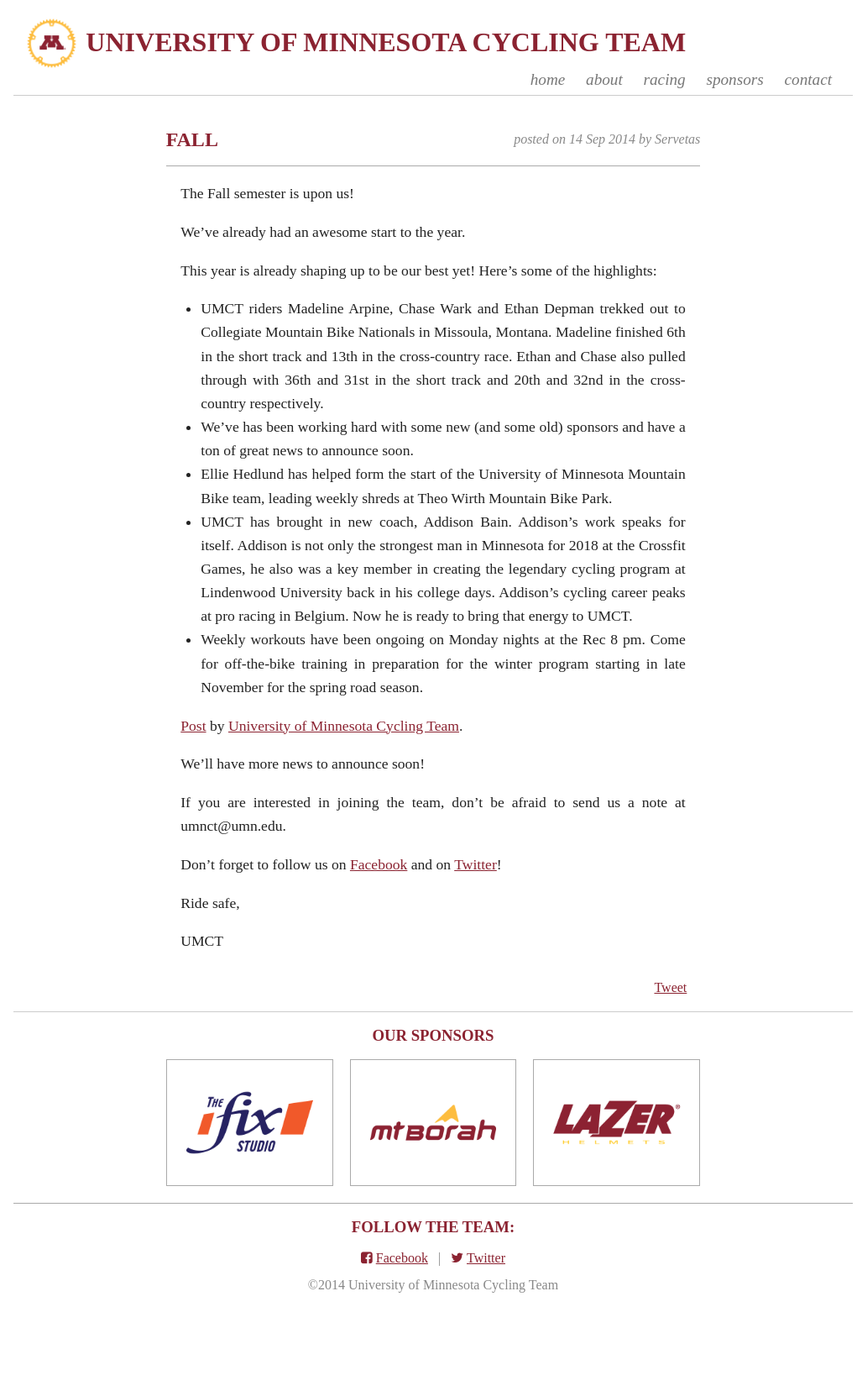
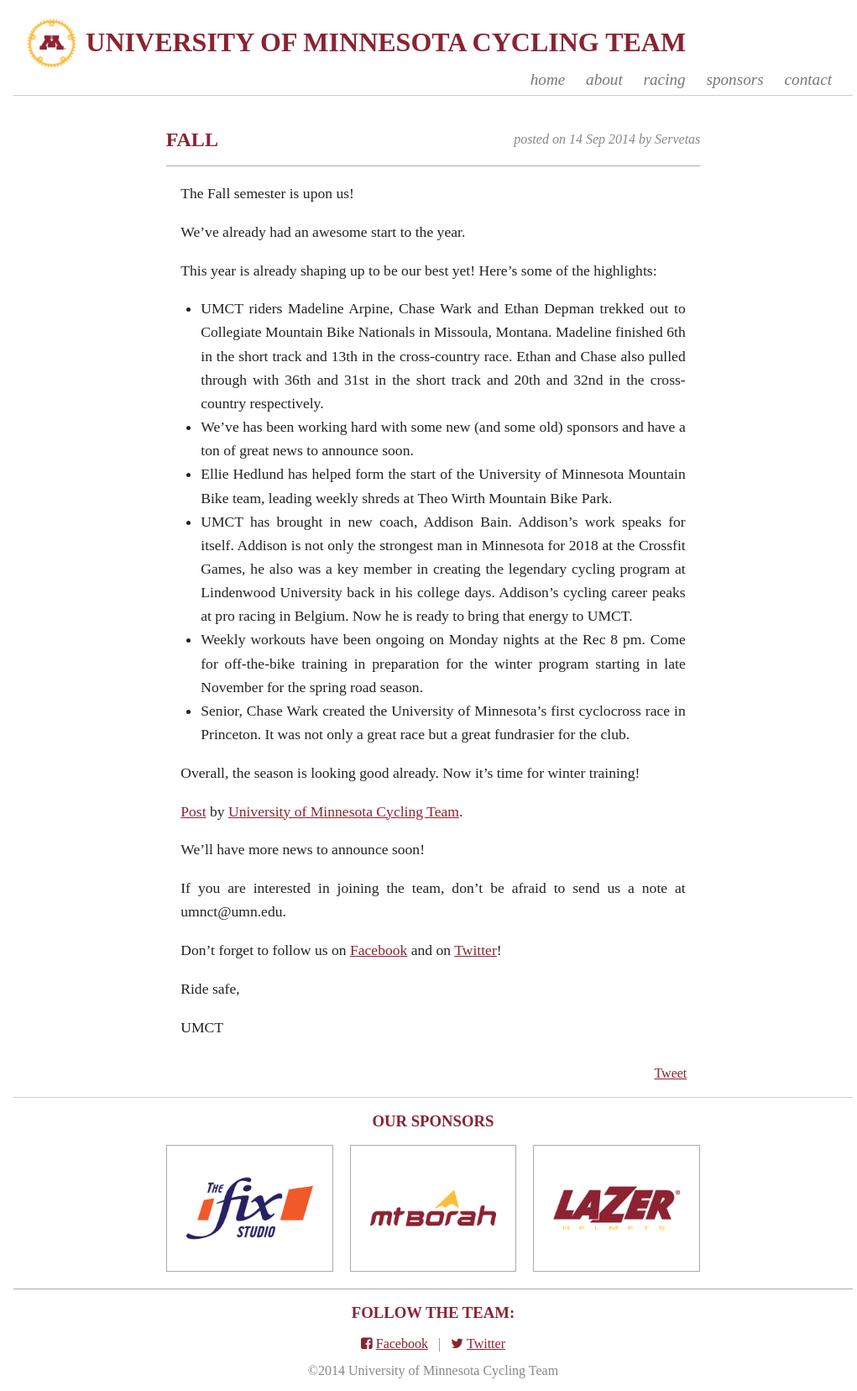
Before and after one commit to vservetas/UMCT.github.io, a Jekyll site: the page built from _posts/2014-09-14-School-is-back.md, in a window 1280 px wide. Shown: the whole page at 84% size, without its empty margins (124-1145 px from the left). Built offline with Jekyll 4.4.1, drawn with Linux system fonts in a browser that asks for light colours; nearby versions of some CDN libraries; some web fonts are replaced; Markdown is read by kramdown in place of the engine named in the settings; comment, search, counter and statistics services are not loaded; before the commit the page ends 1554 px from its top, so only the background shows below that.

Commit message:
Update 2014-09-14-School-is-back.md

```diff
--- a/_posts/2014-09-14-School-is-back.md
+++ b/_posts/2014-09-14-School-is-back.md
@@ -18,6 +18,9 @@
 * Ellie Hedlund has helped form the start of the University of Minnesota Mountain Bike team, leading weekly shreds at Theo Wirth Mountain Bike Park.
 * UMCT has brought in new coach, Addison Bain. Addison's work speaks for itself. Addison is not only the strongest man in Minnesota for 2018 at the Crossfit Games, he also was a key member in creating the legendary cycling program at Lindenwood University back in his college days. Addison's cycling career peaks at pro racing in Belgium. Now he is ready to bring that energy to UMCT.
 * Weekly workouts have been ongoing on Monday nights at the Rec 8 pm. Come for off-the-bike training in preparation for the winter program starting in late November for the spring road season.
+* Senior, Chase Wark created the University of Minnesota's first cyclocross race in Princeton. It was not only a great race but a great fundrasier for the club.
+
+Overall, the season is looking good already. Now it's time for winter training!
 
 <div id="fb-root"></div> <script>(function(d, s, id) { var js, fjs = d.getElementsByTagName(s)[0]; if (d.getElementById(id)) return; js = d.createElement(s); js.id = id; js.src = "//connect.facebook.net/en_US/all.js#xfbml=1"; fjs.parentNode.insertBefore(js, fjs); }(document, 'script', 'facebook-jssdk'));</script>
 <div class="fb-post" data-href="https://www.facebook.com/UofMCycling/photos/a.321804417848326.93654.151044421590994/859239087438187/?type=1" data-width="466"><div class="fb-xfbml-parse-ignore"><a href="https://www.facebook.com/UofMCycling/photos/a.321804417848326.93654.151044421590994/859239087438187/?type=1">Post</a> by <a href="https://www.facebook.com/UofMCycling">University of Minnesota Cycling Team</a>.</div></div>
```
